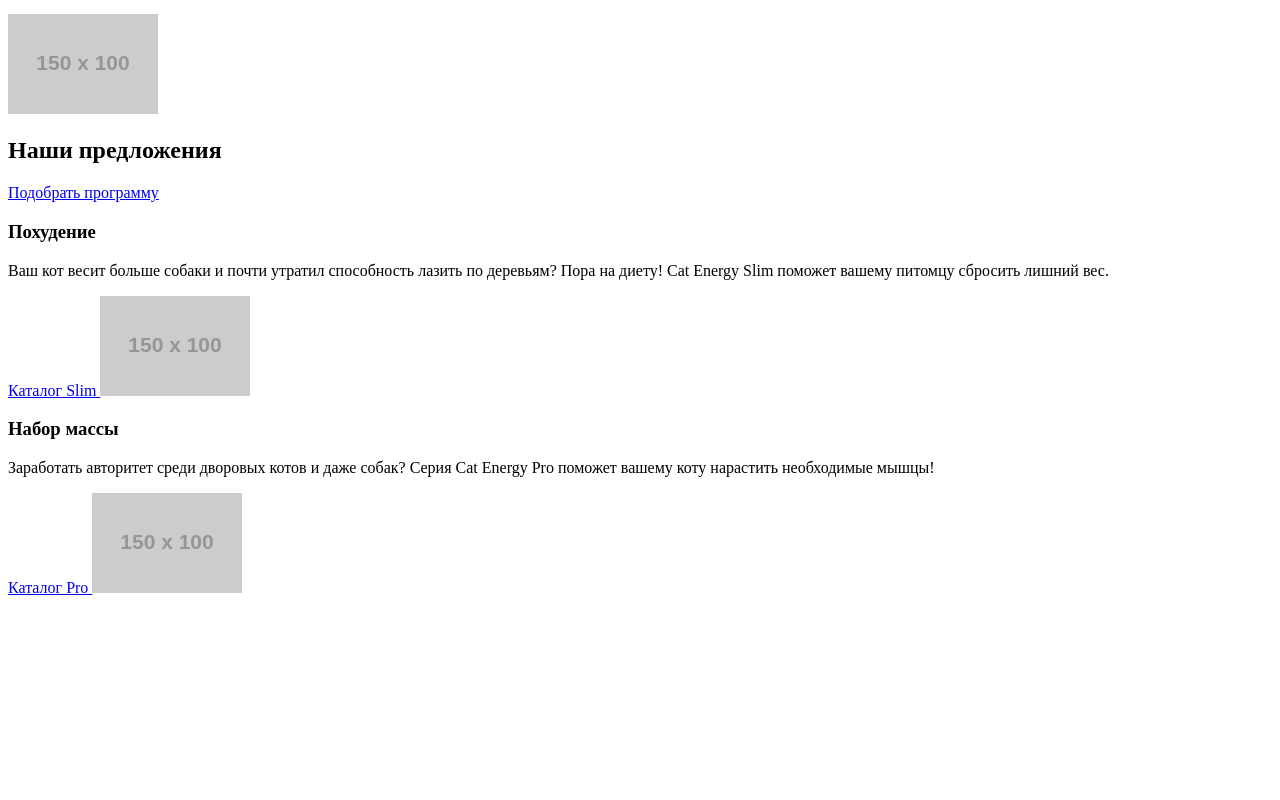
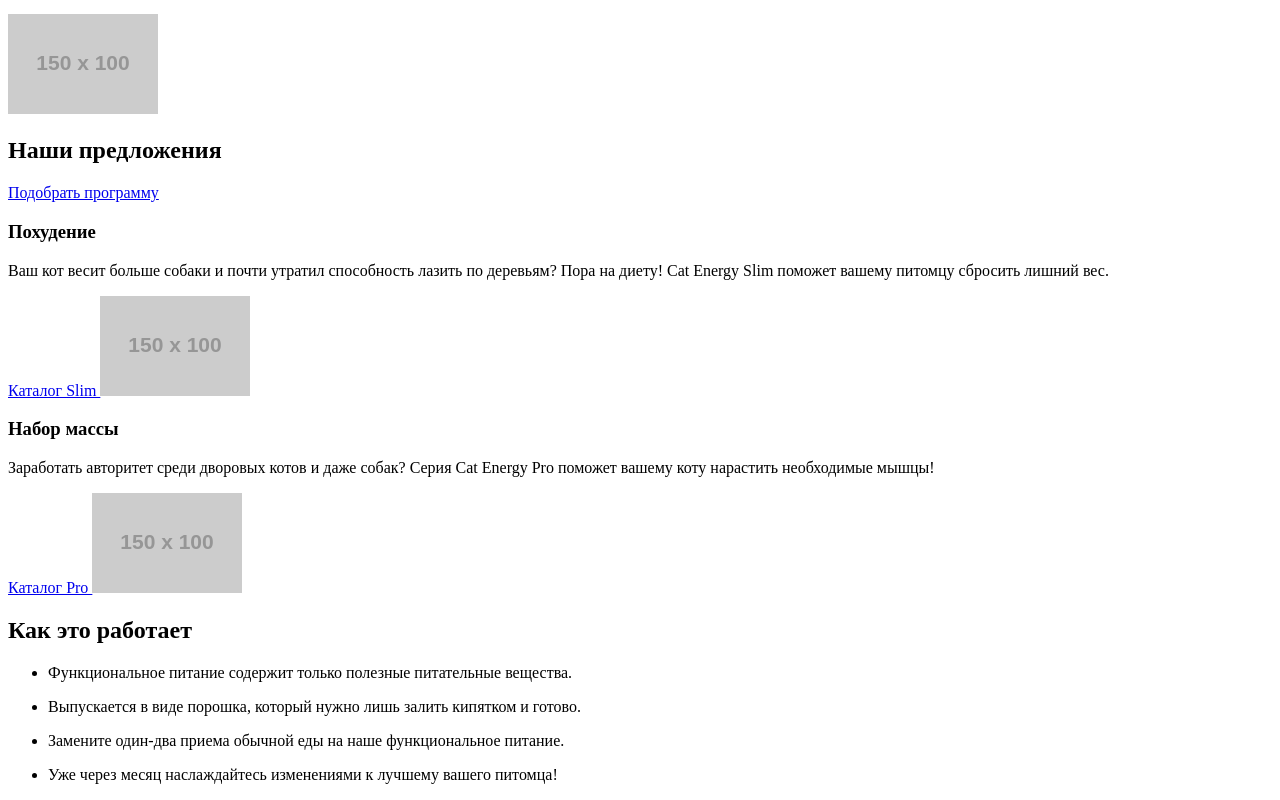
Before and after one commit to shurick0210/111900-cat-energy, a website: page source/index.html in a window 1280 px wide. Shown: the part 357-1157 px from the top of the page. Before the commit the page ends 962 px from the top, so only its background shows below. Drawn offline with Linux system fonts and the light colour scheme; placeholder pictures from the web are drawn by us.

Commit message:
разметил блок how-work

```diff
--- a/source/index.html
+++ b/source/index.html
@@ -68,5 +68,25 @@
 
     </section>
 
+    <section class="how-work">
+      <h2 class="section-title how-work__section-title">Как это работает</h2>
+      <ul class="how-work__list">
+        <li class="how-work__item how-work__item--icon-1">
+          <p class="how-work__description">Функциональное питание содержит только полезные питательные вещества.</p>
+        </li>
+        <li class="how-work__item how-work__item--icon-2">
+          <p class="how-work__description">Выпускается в виде порошка, который нужно лишь залить кипятком и готово.</p>
+        </li>
+        <li class="how-work__item how-work__item--icon-3">
+          <p class="how-work__description">Замените один-два приема обычной еды на наше функциональное питание.</p>
+        </li>
+        <li class="how-work__item how-work__item--icon-4">
+          <p class="how-work__description">Уже через месяц наслаждайтесь изменениями к лучшему вашего питомца!</p>
+        </li>
+      </ul>
+    </section>
+
+
+
   </body>
 </html>
```
